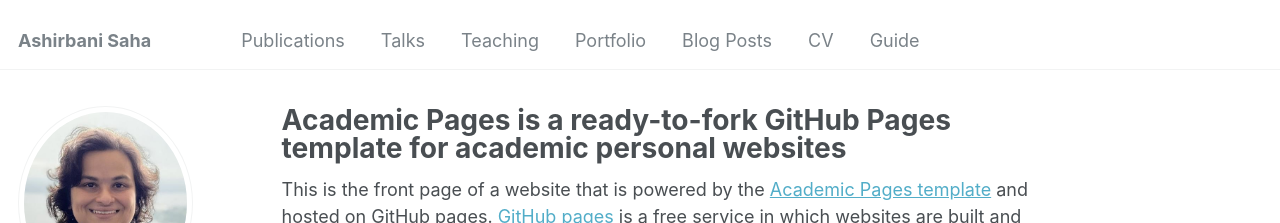
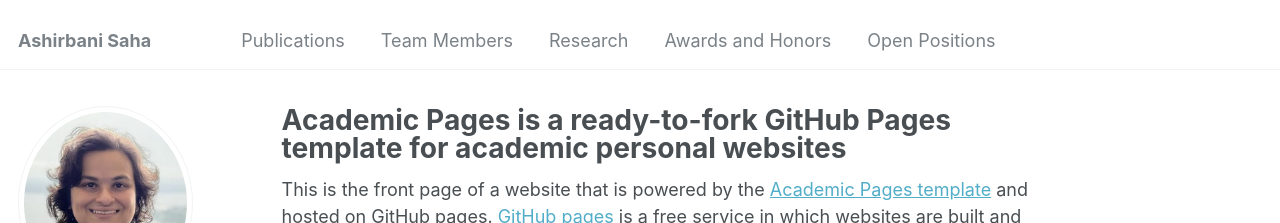
Before and after one commit to asrepo2019/ashirbanisaha, a Jekyll site: the page built from _pages/about.md, in a window 1280 px wide. Shown: the top 223 px of the page. Built offline with Jekyll 4.4.1, drawn with Linux system fonts in a browser that asks for light colours; some web fonts are replaced.

Commit message:
Update navigation.yml

```diff
--- a/_data/navigation.yml
+++ b/_data/navigation.yml
@@ -3,20 +3,20 @@ main:
   - title: "Publications"
     url: /publications/
 
-  - title: "Talks"
-    url: /talks/
+  - title: "Team Members"
+    url: /TeamMembers/
 
-  - title: "Teaching"
-    url: /teaching/
+  - title: "Research"
+    url: /Research/
 
-  - title: "Portfolio"
+  - title: "Awards and Honors"
     url: /portfolio/
 
-  - title: "Blog Posts"
-    url: /year-archive/
+  #- title: "Blog Posts"
+  # url: /year-archive/
 
-  - title: "CV"
-    url: /cv/
+  #- title: "CV"
+  #  url: /cv/
 
-  - title: "Guide"
+  - title: "Open Positions"
     url: /markdown/
```
